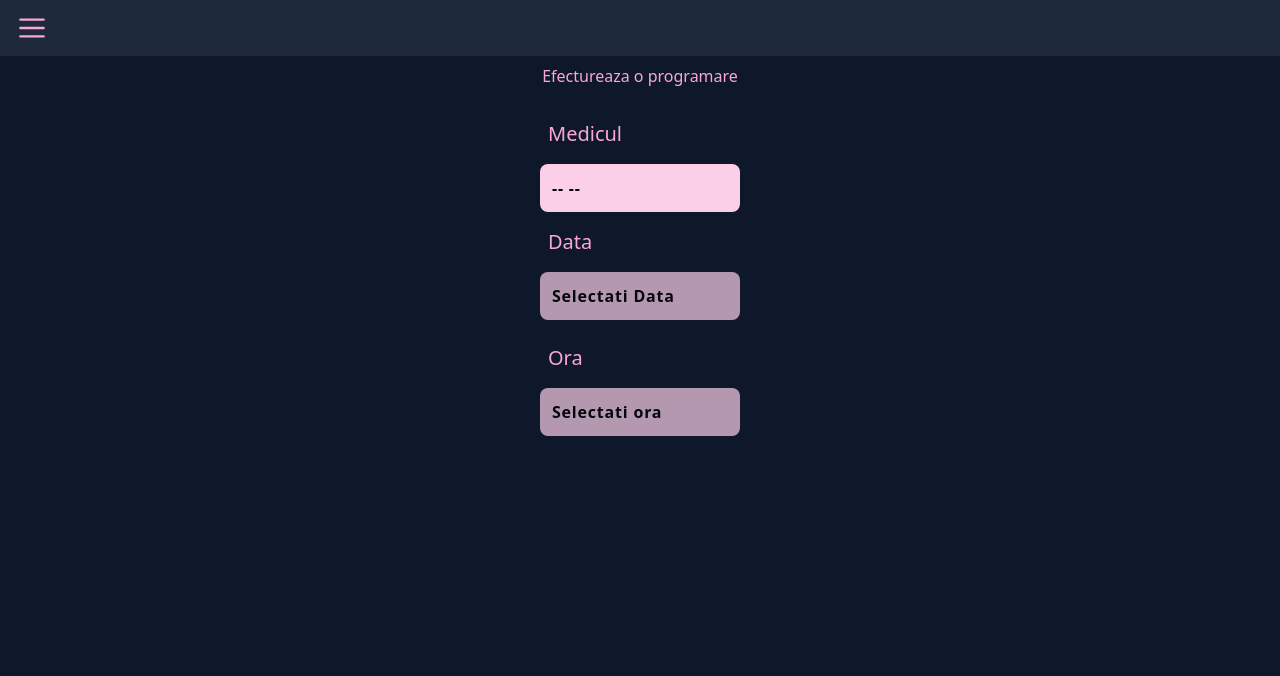
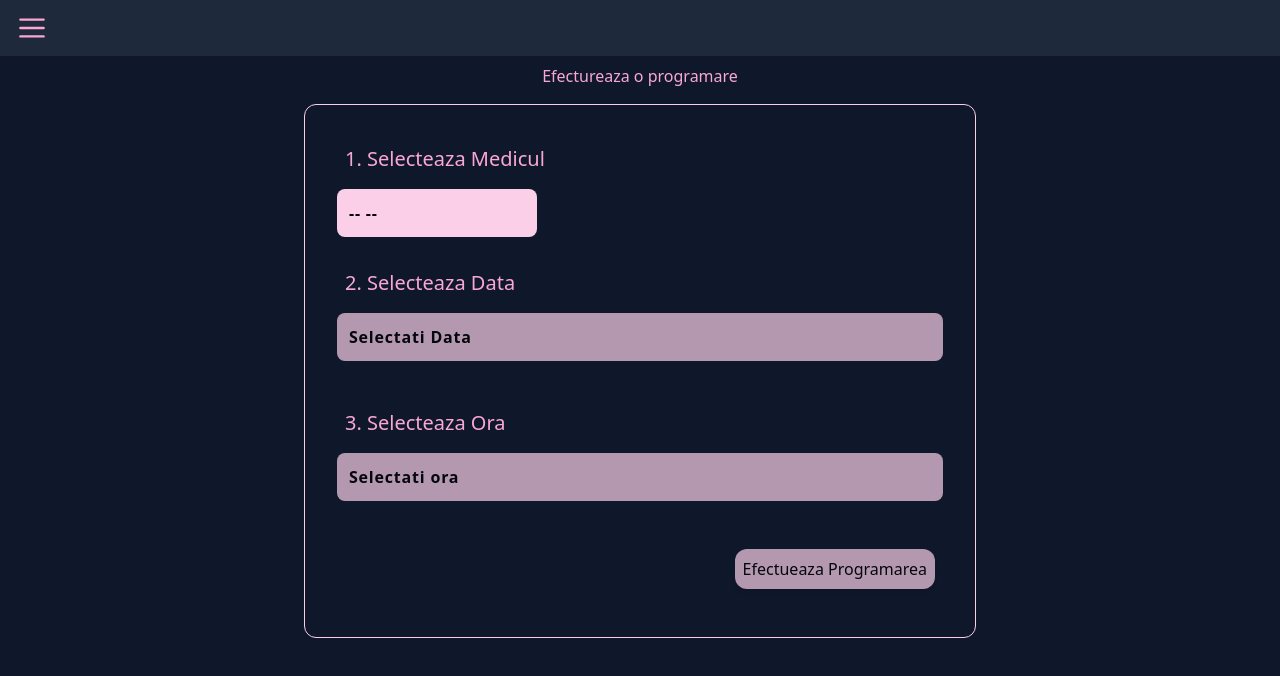
Before and after one commit to seculiraul/cardio-client, a React (Create React App) app: page /programare in a window 1280 px wide. Shown: the top 676 px of the page. Built offline with nearby package versions, Linux system fonts and the light colour scheme.

Commit message:
Progress on Appointment Form

```diff
--- a/src/features/appointments/Appointment.js
+++ b/src/features/appointments/Appointment.js
@@ -2,6 +2,7 @@ import { useState } from 'react'
 import DatePicker from '../../components/DatePicker'
 import Dropdown from '../../components/Dropdown'
 import TimePicker from '../../components/TimePicker'
+import PrimaryButton from '../../components/buttons/PrimaryButton'
 
 const Appointment = () => {
   const [step, setStep] = useState(0)
@@ -23,18 +24,27 @@ const Appointment = () => {
 
   const onTimedConfirmed = (time) => {
     console.log(time)
+    setStep(3)
+  }
+
+  const onSubmit = (e) => {
+    e.preventDefault()
+    if (step < 3) return
+    console.log('programare efectuata')
   }
 
   const dates = ['14:00', '14:30', '15:00', '15:30', '16:00', '17:00']
   return (
-    <div className="flex flex-col items-center justify-center">
+    <div className="flex flex-col items-center justify-center mx-auto max-w-sm sm:max-w-md md:max-w-lg lg:max-w-2xl duration-500">
       <label className="mx-auto p-2 text-pink-300 font-large">
         Efectureaza o programare
       </label>
 
-      <form className="p-2 m-2">
+      <form className="w-full flex flex-col gap-4 p-4 m-2 border border-pink-200 rounded-xl md:p-6 lg:p-8 duration-500">
         <div className="flex flex-col gap-2">
-          <label className="text-pink-300 text-xl p-2">Medicul</label>
+          <label className="text-pink-300 text-xl p-2">
+            1. Selecteaza Medicul
+          </label>
           <Dropdown
             list={doctorList}
             onItemPicked={onItemPicked}
@@ -42,16 +52,26 @@ const Appointment = () => {
           />
         </div>
         <div className="flex flex-col gap-2 my-2">
-          <label className="text-pink-300 text-xl p-2">Data</label>
+          <label className="text-pink-300 text-xl p-2">
+            2. Selecteaza Data
+          </label>
           <DatePicker active={step > 0} onDateConfirmed={onDateConfirmed} />
         </div>
         <div className="flex flex-col gap-2 my-2">
-          <label className="text-pink-300 text-xl p-2">Ora</label>
+          <label className="text-pink-300 text-xl p-2">3. Selecteaza Ora</label>
           <TimePicker
             dates={dates}
             active={step > 1}
             onTimePicked={onTimedConfirmed}
           />
+        </div>
+        <div className="flex justify-end my-2 p-2">
+          <PrimaryButton
+            onClick={(e) => onSubmit(e)}
+            classes={step > 2 ? '' : 'cursor-not-allowed opacity-70'}
+          >
+            Efectueaza Programarea
+          </PrimaryButton>
         </div>
       </form>
     </div>
```
